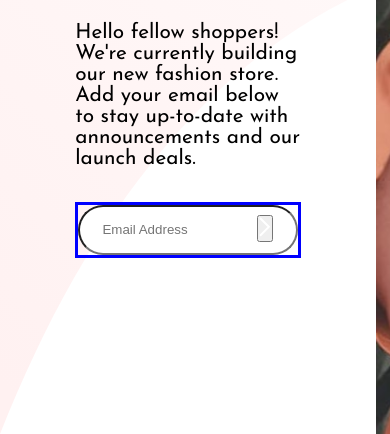
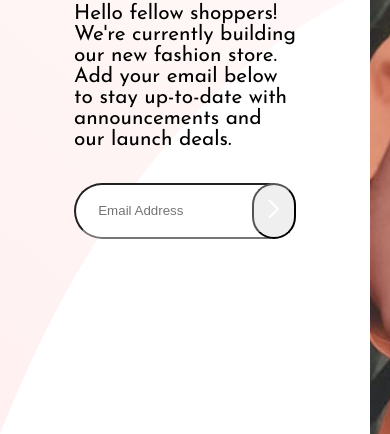
Before and after one commit to aliuwd927/base_apparel_coming_soon, a plain HTML site: page index.html in a window 390 px wide. Shown: the part 410-844 px from the top of the page. Drawn offline with Linux system fonts and the light colour scheme.

Commit message:
Updated CSS, Lowest Responsive point at 750px W

```diff
--- a/index.css
+++ b/index.css
@@ -53,7 +53,6 @@ body{
     width: 100%;
     font-size: 3.125rem;
     letter-spacing: 0.5em;
-    border-style: solid;
 }
 
 .wcs_text_1{
@@ -76,8 +75,6 @@ body{
     margin-top: 33px;
     height: 56px;
     position: relative;
-    border-style: solid;
-    border-color:blue;
 }
 .email{
     width: 100%;
@@ -87,8 +84,10 @@ body{
 
 .submitButton_Container{
     position: absolute;
-    top: 10px;
-    right: 25px;
+    right: 0;
+    width: 20%;
+    height: 100%;
+    border-radius: 40px;
 }
 .right_Container{
     width: 75%;
```
